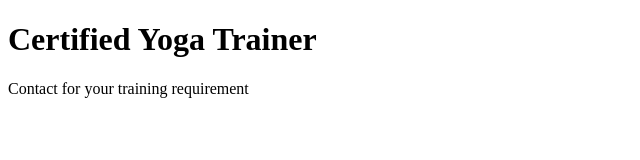
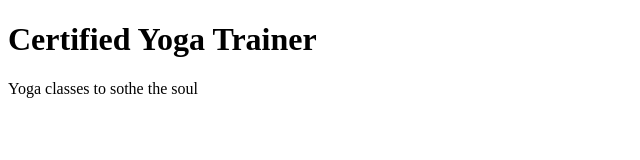
Before and after one commit to vijukittur/vijukittur.github.io, a plain HTML site: page index.html in a window 1280 px wide. Shown: the full height of the page, 0-640 px from the left. Drawn offline with Linux system fonts and the light colour scheme.

Commit message:
Update index.html

```diff
--- a/index.html
+++ b/index.html
@@ -1,12 +1,12 @@
 <!DOCTYPE html>
 <html>
 <head>
-<title>Welcome to Vijaya K website</title>
+<title>Welcome to Vijaya Kittur Website</title>
 </head>
 <body>
 
 <h1>Certified Yoga Trainer</h1>
-<p>Contact for your training requirement</p>
+<p>Yoga classes to sothe the soul</p>
 
 </body>
 </html>
```
